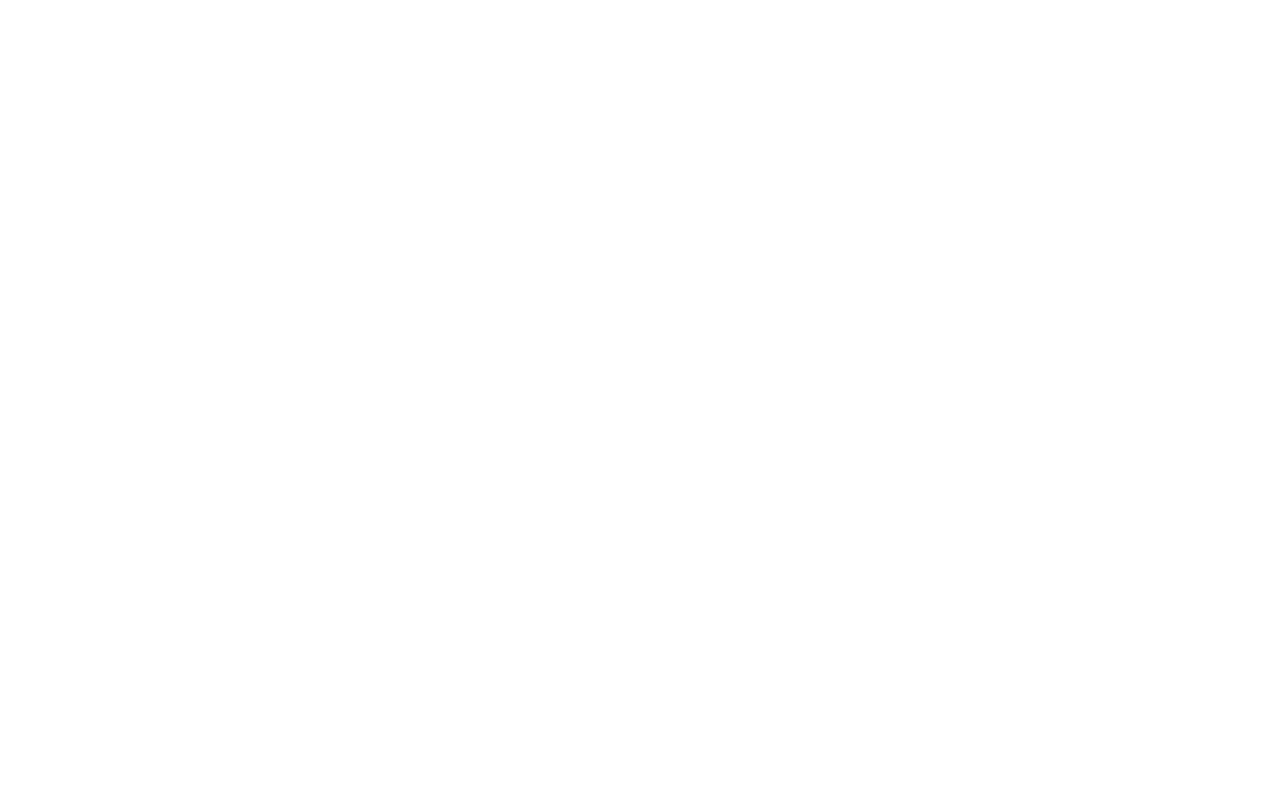
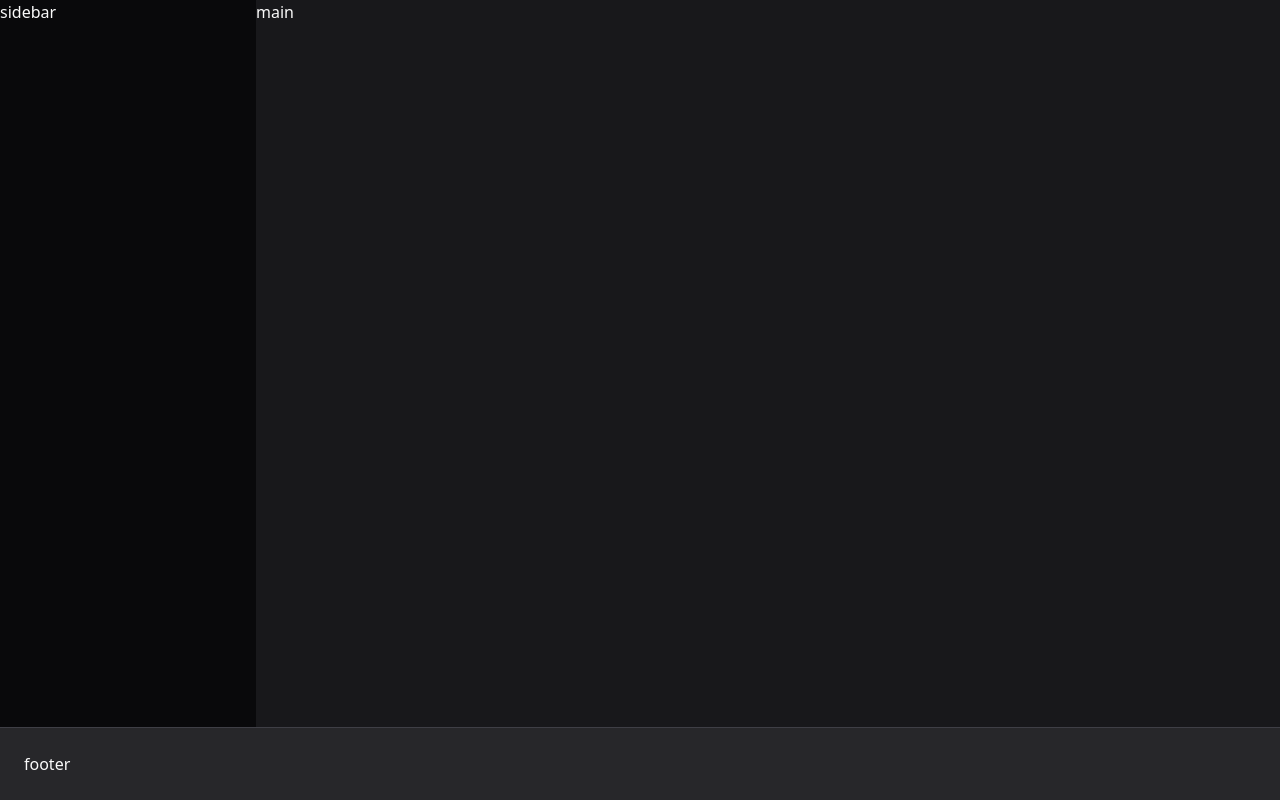
Before and after one commit to kevensouzz/ui-spotify, a Next.js app: page / in a window 1280 px wide. Built offline with nearby package versions, Linux system fonts and the light colour scheme.

Commit message:
basic layout style

```diff
--- a/src/app/layout.tsx
+++ b/src/app/layout.tsx
@@ -12,7 +12,7 @@
 }) {
   return (
     <html lang="en">
-      <body>{children}</body>
+      <body className="bg-zinc-900 text-zinc-50">{children}</body>
     </html>
   )
 }
--- a/src/app/page.tsx
+++ b/src/app/page.tsx
@@ -1,7 +1,19 @@
 export default function Home() {
   return (
-    <main>
+    <div className="h-screen flex flex-col">
+      <div className="flex flex-1">
+        <aside className="w-64 bg-zinc-950">
+          sidebar
+        </aside>
 
-    </main>
+        <main className="flex-1">
+          main
+        </main>
+      </div>
+
+      <footer className="bg-zinc-800 border-t border-zinc-700 p-6">
+        footer
+      </footer>
+    </div>
   )
 }
```
